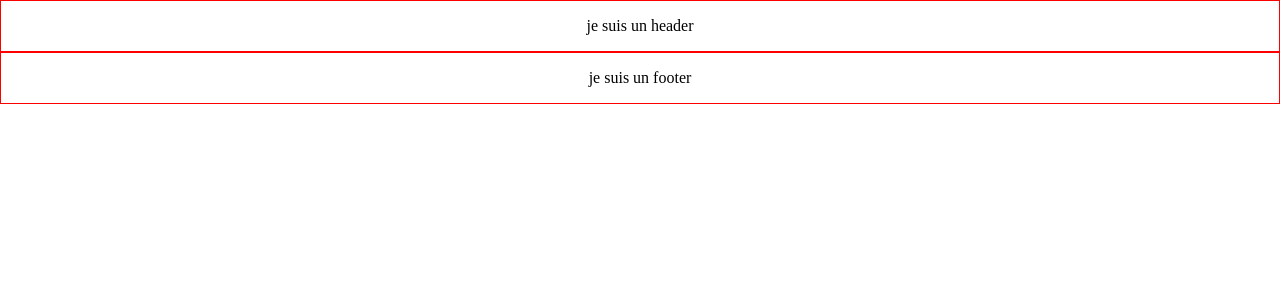
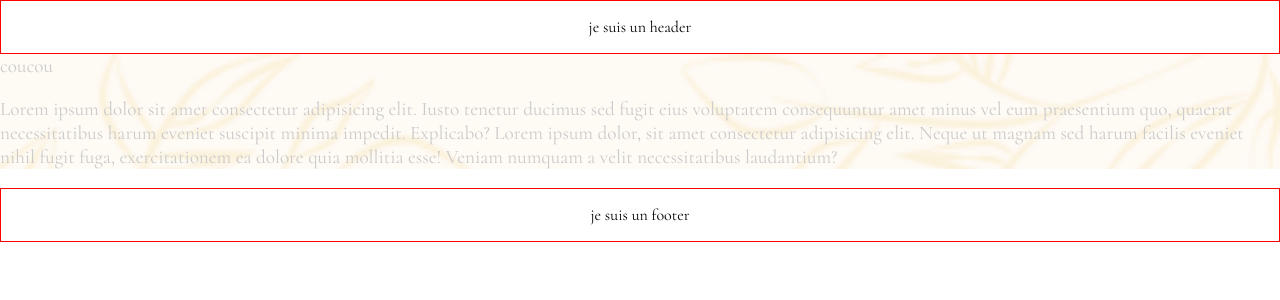
Before and after one commit to ChloeSeclier/Hackathon2025-TEC, a React (Vite) app: page / in a window 1280 px wide. Shown: the top 300 px of the page. Built offline with nearby package versions, Linux system fonts and the light colour scheme.

Commit message:
add police and image background in home

```diff
--- a/index.html
+++ b/index.html
@@ -4,6 +4,12 @@
     <meta charset="UTF-8" />
     <link rel="icon" type="image/svg+xml" href="/vite.svg" />
     <meta name="viewport" content="width=device-width, initial-scale=1.0" />
+    <link rel="preconnect" href="https://fonts.googleapis.com" />
+    <link rel="preconnect" href="https://fonts.gstatic.com" crossorigin />
+    <link
+      href="https://fonts.googleapis.com/css2?family=Cormorant:ital,wght@0,300..700;1,300..700&display=swap"
+      rel="stylesheet"
+    />
     <title>Hackathon-TEC</title>
   </head>
   <body>
--- a/src/components/Carousel.jsx
+++ b/src/components/Carousel.jsx
@@ -1,3 +1 @@
-export default function Carousel(){
-
-}
+export default function Carousel() {}
--- a/src/css/home.css
+++ b/src/css/home.css
@@ -1,3 +1,7 @@
-.home{
-    background-color: red;
+.home {
+  background-image: url('../assets/background.png');
+  background-repeat: no-repeat;
+  background-size: cover;
+  opacity: 20%;
+  font-size: 1.2rem;
 }
--- a/src/main.css
+++ b/src/main.css
@@ -1,3 +1,4 @@
 body {
   margin: 0;
+  font-family: 'Cormorant', serif;
 }
--- a/src/pages/Home.jsx
+++ b/src/pages/Home.jsx
@@ -1,11 +1,22 @@
-import Carousel from "../components/Carousel";
+import '../css/home.css';
+import Carousel from '../components/Carousel';
+
 export default function Home() {
   return (
     <>
-    <div className="home">
-     <Carousel/>
-
-    </div>
+      <div className="home">
+        coucou
+        <p>
+          Lorem ipsum dolor sit amet consectetur adipisicing elit. Iusto tenetur
+          ducimus sed fugit eius voluptatem consequuntur amet minus vel eum
+          praesentium quo, quaerat necessitatibus harum eveniet suscipit minima
+          impedit. Explicabo? Lorem ipsum dolor, sit amet consectetur
+          adipisicing elit. Neque ut magnam sed harum facilis eveniet nihil
+          fugit fuga, exercitationem ea dolore quia mollitia esse! Veniam
+          numquam a velit necessitatibus laudantium?
+        </p>
+        <Carousel />
+      </div>
     </>
   );
 }
```
Also changed, not shown: src/components/footer.jsx (line endings or trailing spaces), src/css/header.css (line endings or trailing spaces).
